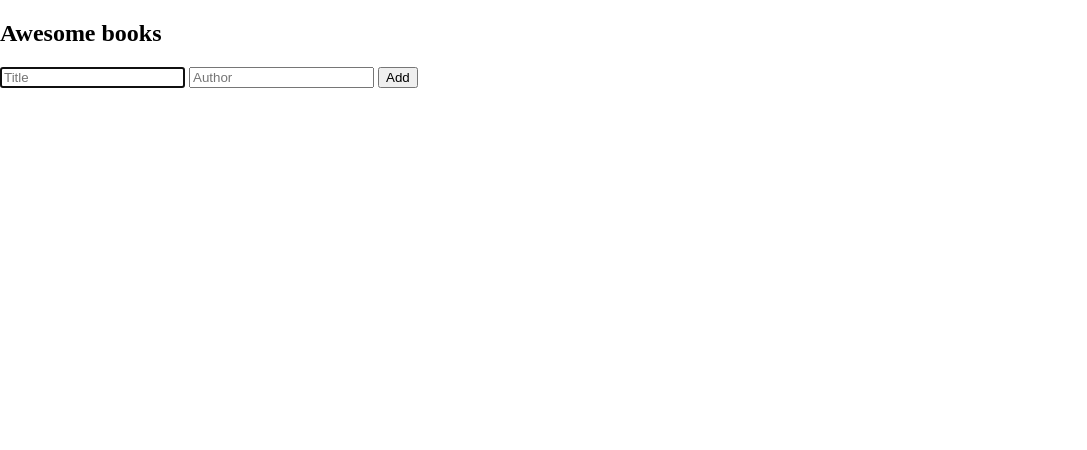
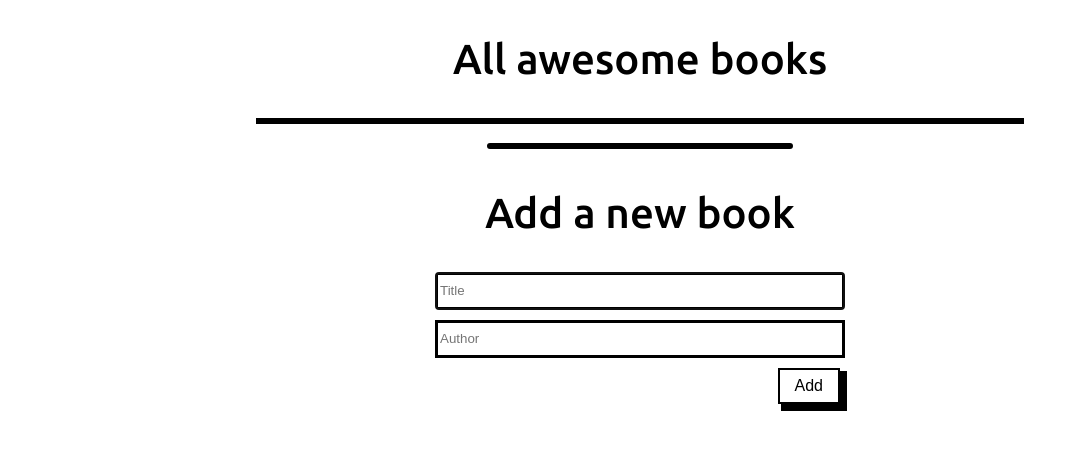
Before and after one commit to Tadessejemal1/Awesome-books, a website: page index.html in a window 1280 px wide. Shown: the whole page, without its empty margins (0-1087 px from the left). Drawn offline with Linux system fonts and the light colour scheme.

Commit message:
Style the book-list section

```diff
--- a/index.html
+++ b/index.html
@@ -6,21 +6,28 @@
     <meta name="viewport" content="width=device-width, initial-scale=1.0">
     <link rel="stylesheet" href="./style.css">
     <title>Awosome Books</title>
+    <link rel="preconnect" href="https://fonts.googleapis.com">
+    <link rel="preconnect" href="https://fonts.gstatic.com" crossorigin>
+    <link href="https://fonts.googleapis.com/css2?family=Ubuntu:wght@300;400;500;700&display=swap" rel="stylesheet">
 </head>
 <body>
      <!-- Book List -->
     <section id="book-list" class="hide-section">
-        <h1 class="book-header">Awesome books</h1>
+        <h1 class="book-header">All awesome books</h1>
         <section class="book-store">
           <!-- Content here is added from javaScript -->
         </section>
+        <div class="underline"></div>
     </section>
     <!-- Add New Book -->
-    <form id="add-new-book" class="form-section">
-        <input class="book-title" type="text" placeholder="Title" autofocus required />
-        <input class="book-author" type="text" placeholder="Author" required />
-        <input id="add-btn" class="btn add-btn hide" type="submit" value="Add" />
-    </form>
+    <section class="form">
+        <h2>Add a new book</h2>
+        <form id="add-new-book" class="hide-section">
+            <input class="book-title" type="text" placeholder="Title" autofocus required />
+            <input class="book-author" type="text" placeholder="Author" required />
+            <input id="add-btn" class="btn add-btn hide" type="submit" value="Add" />
+        </form>
+    </section>
     <script src="./js/index.js"></script>
 </body>
 </html>
--- a/js/index.js
+++ b/js/index.js
@@ -28,7 +28,7 @@ class Collection {
   display(data) {
     if (this) {
       const div = document.createElement('div');
-      div.className = 'book-wraper';
+      div.className = 'book-wrapper';
       div.innerHTML = `<h3>"${data.title}" by</h3>
                     <h3>${data.author}</h3>
                     <button data-value="${data.title}-${data.author}" type="button" class ="remove-button">Remove</button>`;
--- a/style.css
+++ b/style.css
@@ -1,4 +1,81 @@
 body {
   margin: 0;
   padding: 0;
+  text-align: center;
+  font-family: 'Ubuntu', sans-serif;
 }
+
+.book-header {
+  font-size: 42px;
+  font-weight: 500;
+}
+
+.book-store {
+  border: 3px solid black;
+  margin: 1.5% 20%;
+  padding: 0;
+}
+
+.book-wrapper {
+  display: flex;
+  align-items: center;
+  padding: 0 1.5%;
+  gap: 5px;
+}
+
+.book-wrapper button {
+  padding: 7px 15px;
+  background-color: white;
+  border: 2px solid black;
+  margin-left: auto;
+  font-size: 16px;
+  font-weight: 500;
+  box-shadow: 5px 5px 0 2px;
+}
+
+.book-wrapper:nth-child(odd) {
+  background-color: rgb(201, 201, 201);
+}
+
+.book-wrapper:nth-child(even) {
+  background-color: rgb(231, 231, 231);
+}
+
+.underline {
+  border: 3px solid black;
+  border-radius: 15px;
+  width: 300px;
+  margin: 0 auto 40px;
+}
+
+.form h2 {
+  font-size: 42px;
+  font-weight: 500;
+}
+
+#add-new-book {
+  display: flex;
+  flex-direction: column;
+  align-items: center;
+  gap: 10px;
+  width: 400px;
+  margin: auto;
+}
+
+.book-title,
+.book-author {
+  border: 3px solid black;
+  width: 400px;
+  font-weight: 500;
+  height: 30px;
+}
+
+#add-btn {
+  padding: 7px 15px;
+  background-color: white;
+  border: 2px solid black;
+  font-size: 16px;
+  font-weight: 500;
+  box-shadow: 5px 5px 0 2px;
+  align-self: flex-end;
+}
```
